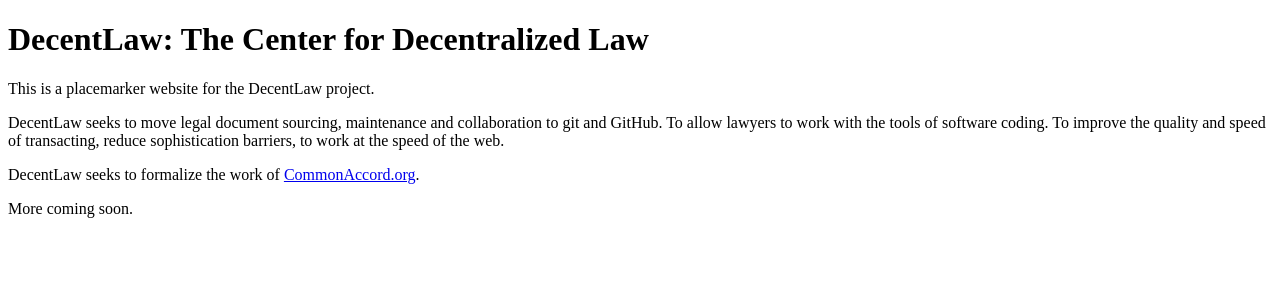
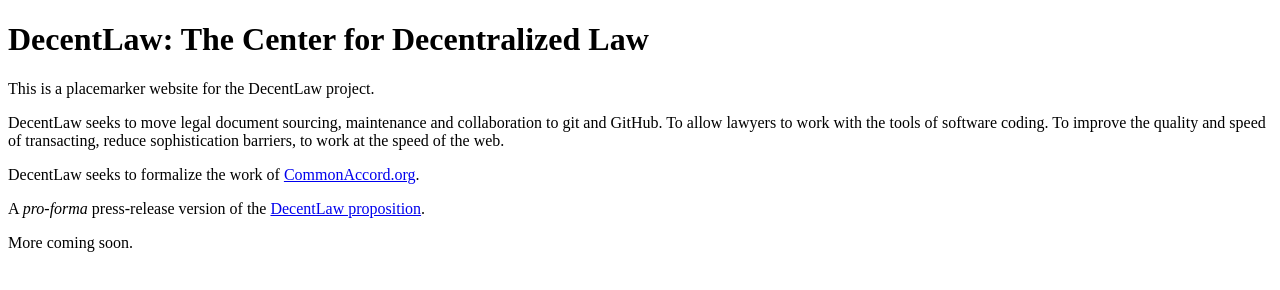
Before and after one commit to DecentLaw/DecentLaw.github.io, a plain HTML site: page index.html in a window 1280 px wide. Drawn offline with Linux system fonts and the light colour scheme.

Commit message:
Add link to the gDoc press-release

```diff
--- a/index.html
+++ b/index.html
@@ -8,7 +8,7 @@
 <p>This is a placemarker website for the DecentLaw project.</p>
 <p>DecentLaw seeks to move legal document sourcing, maintenance and collaboration to git and GitHub. To allow lawyers to work with the tools of software coding.  To improve the quality and speed of transacting, reduce sophistication barriers, to work at the speed of the web.</p>
 <p>DecentLaw seeks to formalize the work of  <a href="https://www.commonaccord.org">CommonAccord.org</a>.</p>
-
+  <p>A <i>pro-forma</i> press-release version of the <a href="https://docs.google.com/document/d/1FYaC0U9h1qo2FvcY85Jj9AVhzWB0GPkEJNnRuaTWXQA/">DecentLaw proposition</a>.
 <p>More coming soon.</p>
 </body>
 </html>
```
